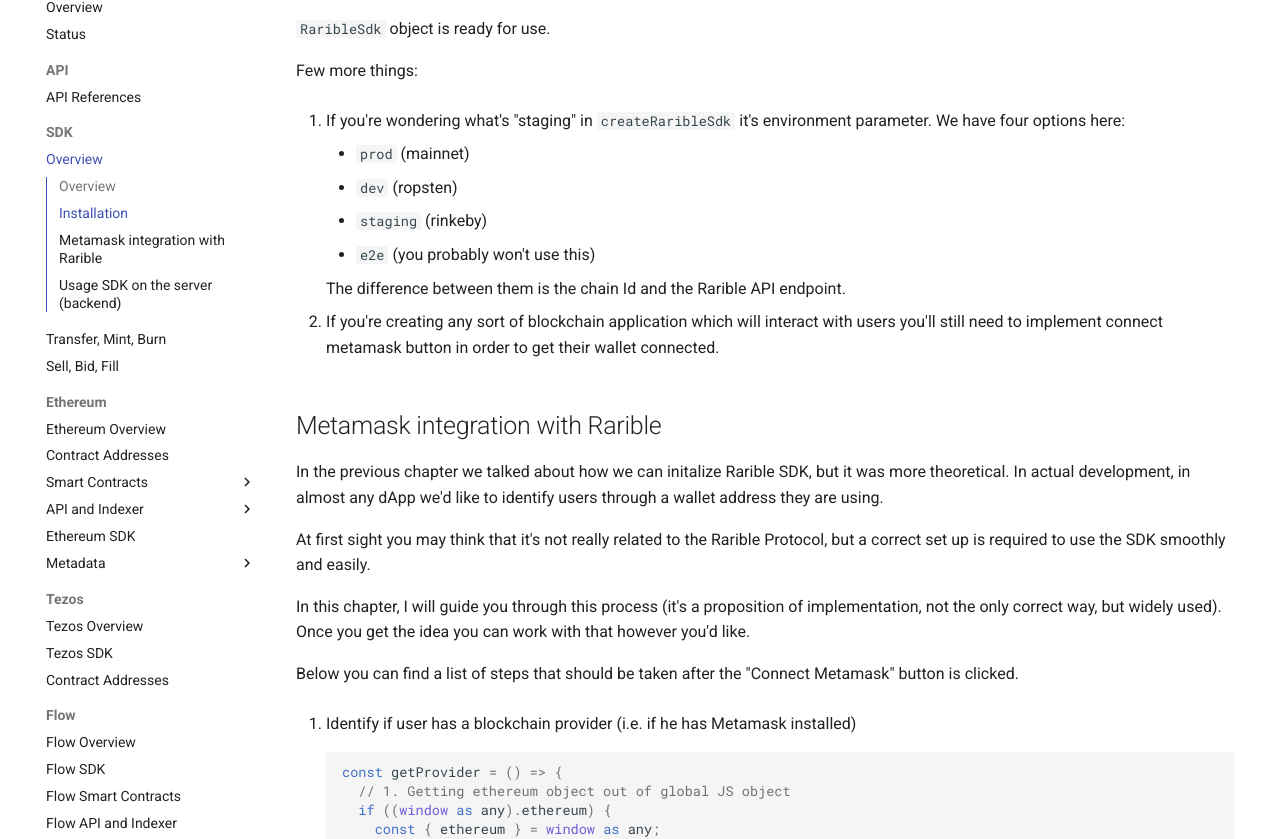
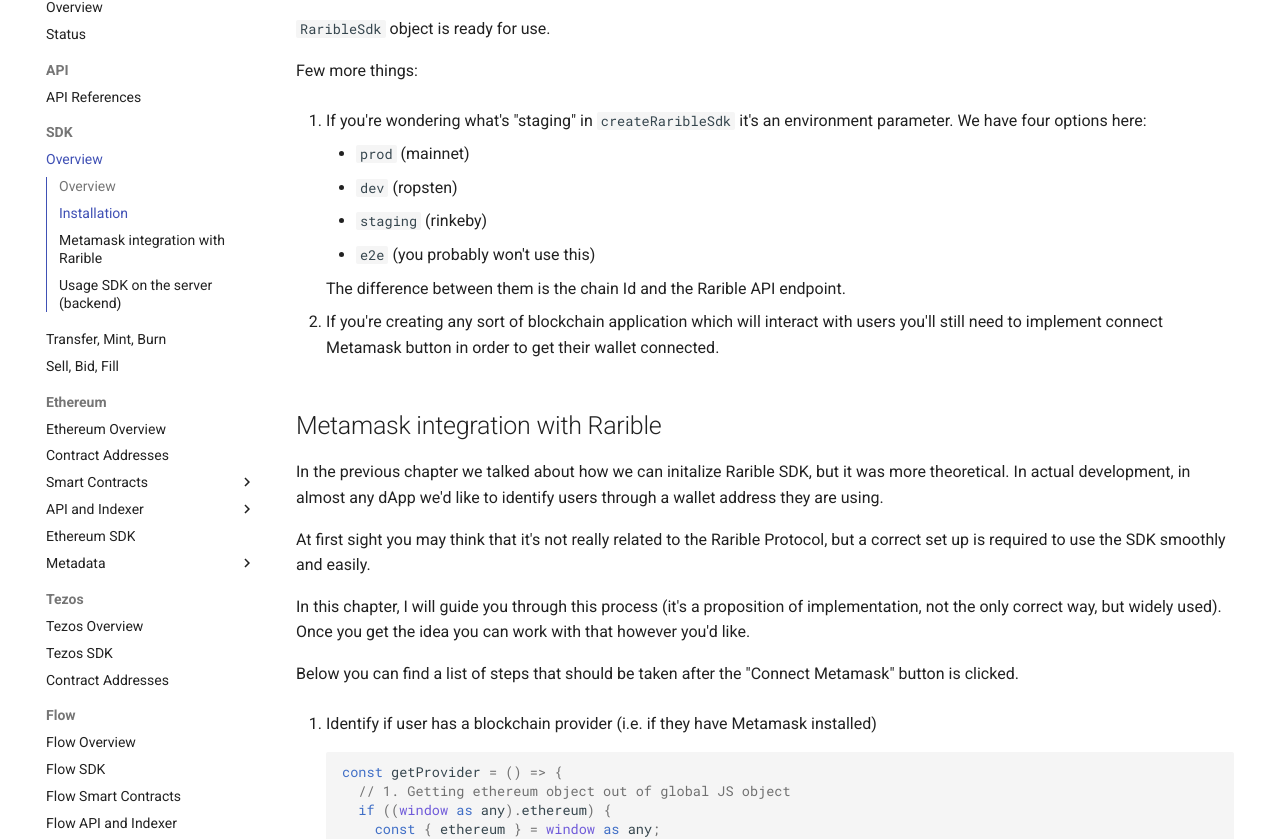
Before and after one commit to rarible/protocol, an MkDocs documentation site: the page built from docs/union-sdk.md, in a window 1280 px wide and 1400 px high, scrolled down 1357 px. Shown: the part 149-988 px from the top of the window. Built offline with MkDocs 1.6.1 and Material for MkDocs 9.7.7, drawn with Linux system fonts in a browser that asks for light colours; comment, search, counter and statistics services are not loaded; some of the changed text lies outside the part shown.

Commit message:
fix: minor union-sdk improvements
1. Gender neutral installation instructions
2. Capitalize Metamask because it is a proper noun

---

Question for reviewers: I think it would be nice if these instructions included sample code for using [ethersjs](https://docs.ethers.io/v5/). I can try to add this if reviewers think it is a good idea.

````diff
--- a/docs/union-sdk.md
+++ b/docs/union-sdk.md
@@ -57,7 +57,7 @@
 
 Few more things:
 
-1. If you're wondering what's "staging" in `createRaribleSdk` it's environment parameter. We have four options here:
+1. If you're wondering what's "staging" in `createRaribleSdk` it's an environment parameter. We have four options here:
 
     * `prod` (mainnet)
     * `dev` (ropsten)
@@ -66,7 +66,7 @@
 
     The difference between them is the chain Id and the Rarible API endpoint.
 
-2. If you're creating any sort of blockchain application which will interact with users you'll still need to implement connect metamask button in order to get their wallet connected.
+2. If you're creating any sort of blockchain application which will interact with users you'll still need to implement connect Metamask button in order to get their wallet connected.
 
 ## Metamask integration with Rarible
 
@@ -78,7 +78,7 @@
 
 Below you can find a list of steps that should be taken after the "Connect Metamask" button is clicked.
 
-1. Identify if user has a blockchain provider (i.e. if he has Metamask installed)
+1. Identify if user has a blockchain provider (i.e. if they have Metamask installed)
 
     ```typescript
     const getProvider = () => {
````
Also changed, not shown: other parts of docs/union-sdk.md (+1 -1 lines).
